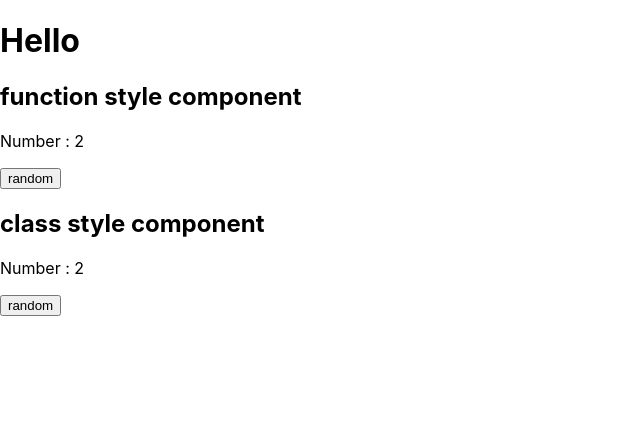
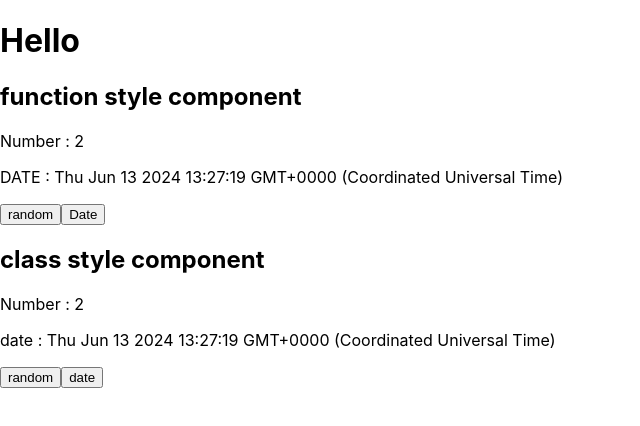
Before and after one commit to amamj05/react_repo, a React (Create React App) app: page / in a window 1280 px wide. Shown: the top 426 px of the page, without its empty margins (0-640 px from the left). Built offline with nearby package versions, Linux system fonts and the light colour scheme.

Commit message:
class / function style / useState, DATE

```diff
--- a/src/App.classComp.js
+++ b/src/App.classComp.js
@@ -1,9 +1,9 @@
-import React, {useState} from "react";
+import React, { useState } from "react";
 
 
 //function style component
-function FuncComp(){
-    return(
+function FuncComp() {
+    return (
         <div>
             <h2>function style component</h2>
         </div>
@@ -11,8 +11,8 @@
 }
 
 //function style, props
-function FuncComp1(props){
-    return(
+function FuncComp1(props) {
+    return (
         <div>
             <h2>function style component</h2>
             <p>Number : {props.initNumber}</p>
@@ -22,9 +22,9 @@
 
 
 //class style component
-class ClassComp extends React.Component{
-    render(){
-        return(
+class ClassComp extends React.Component {
+    render() {
+        return (
             <div>
                 <h2>class style component</h2>
             </div>
@@ -33,9 +33,9 @@
 }
 
 //class style, props
-class ClassComp1 extends React.Component{
-    render(){
-        return(
+class ClassComp1 extends React.Component {
+    render() {
+        return (
             <div>
                 <h2>class style component</h2>
                 <p>Number : {this.props.initNumber}</p>
@@ -47,17 +47,17 @@
 
 
 // class style, state
-class ClassComp2 extends React.Component{
-    state = {number : this.props.initNumber}
+class ClassComp2 extends React.Component {
+    state = { number: this.props.initNumber }
 
-    render(){
-        return(
+    render() {
+        return (
             <div>
                 <h2>class style component</h2>
                 <p>Number : {this.state.number}</p>
                 <input type="button" value="random" onClick={
-                    function(){
-                    this.setState({number: Math.random()})
+                    function () {
+                        this.setState({ number: Math.random() })
                     }.bind(this)
                 }></input>
             </div>
@@ -68,10 +68,10 @@
 
 // function style, useState
 // import {useState} from "react";
-function FuncComp3(props){
+function FuncComp3(props) {
     var numberState = useState(props.initNumber);
     var number = numberState[0];
-    return(
+    return (
         <div>
             <h2>function style component</h2>
             <p>Number : {number}</p>
@@ -80,16 +80,16 @@
 }
 
 // function style, useState, random
-function FuncComp4(props){
+function FuncComp4(props) {
     var numberState = useState(props.initNumber);
     var number = numberState[0];
     var setNumber = numberState[1];
-    return(
+    return (
         <div>
             <h2>function style component</h2>
             <p>Number : {number}</p>
             <input type="button" value="random" onClick={
-            function(){
+                function () {
                     setNumber(Math.random())
                 }
             }></input>
@@ -97,13 +97,70 @@
     )
 }
 
+// class style, state, DATE
+class ClassComp3 extends React.Component {
+    state = {
+        number: this.props.initNumber,
+        date: (new Date()).toString()
+    }
 
-function App(){
+    render() {
+        return (
+            <div>
+                <h2>class style component</h2>
+
+                <p>Number : {this.state.number}</p>
+                <p>date : {this.state.date}</p>
+
+                <input type="button" value="random" onClick={
+                    function () {
+                        this.setState({ number: Math.random() })
+                    }.bind(this)}></input>
+
+                <input type="button" value="date" onClick={
+                    function () {
+                        this.setState({ date: (new Date()).toString() })
+                    }.bind(this)}></input>
+
+            </div>
+        )
+    }
+}
+
+// function style, useState, DATE
+function FuncComp5(props) {
+    var numberState = useState(props.initNumber);
+    var number = numberState[0];
+    var setNumber = numberState[1];
+
+    const [_Date, setDate] = useState((new Date()).toString());
+
+    return (
+        <div>
+            <h2>function style component</h2>
+
+            <p>Number : {number}</p>
+            <p>DATE : {_Date}</p>
+
+            <input type="button" value="random" onClick={
+                function () {
+                    setNumber(Math.random())}
+            }></input>
+
+            <input type="button" value="Date" onClick={
+                function () {
+                    setDate((new Date()).toString())}
+            }></input>
+        </div>
+    )
+}
+
+function App() {
     return (
         <div>
             <h1>Hello</h1>
-            <FuncComp4 initNumber={2}></FuncComp4>
-            <ClassComp2 initNumber={2}></ClassComp2>
+            <FuncComp5 initNumber={2}></FuncComp5>
+            <ClassComp3 initNumber={2}></ClassComp3>
         </div>
     )
 }
```
Lines whose indentation alone changed are shown as unchanged.
